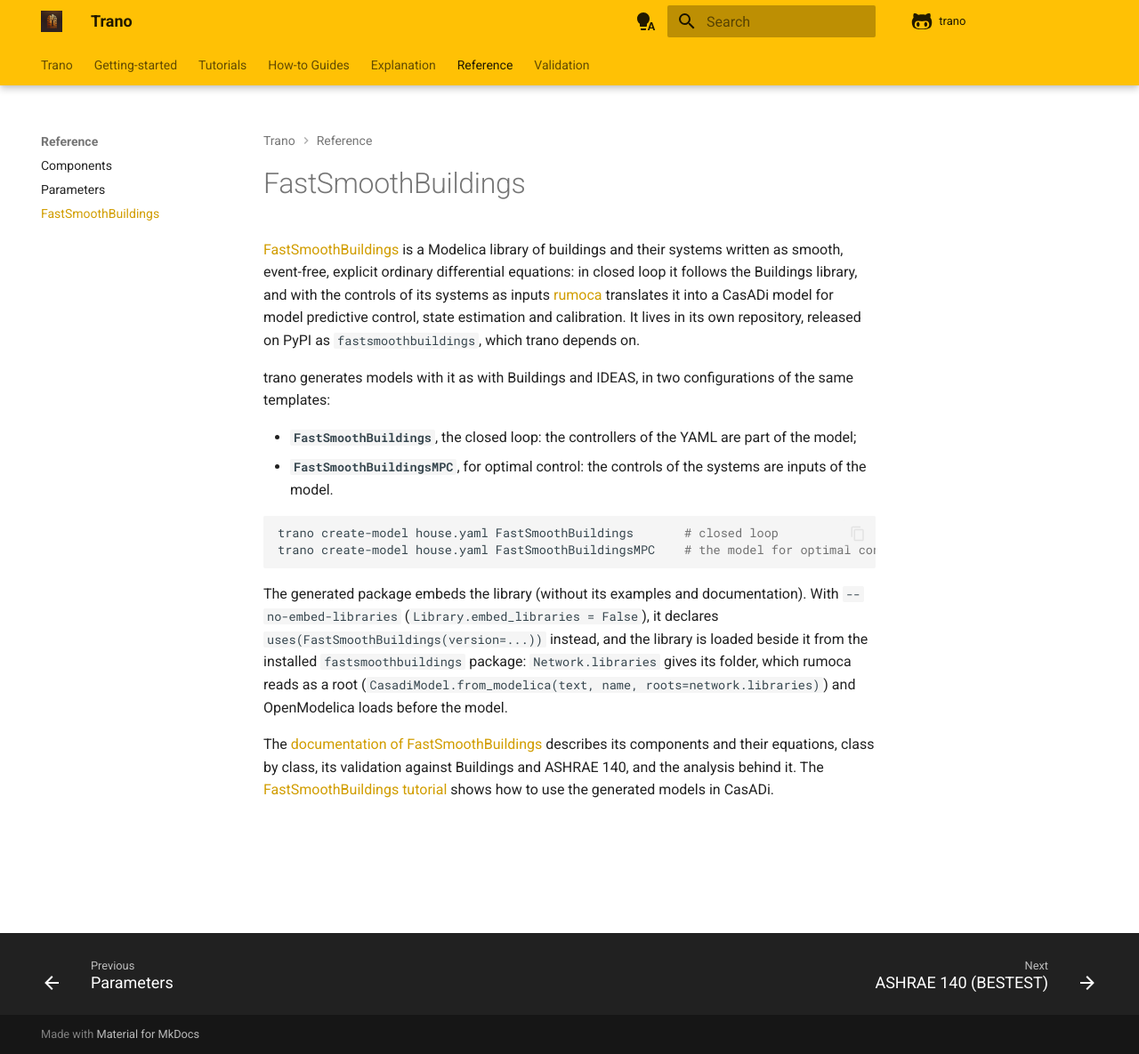
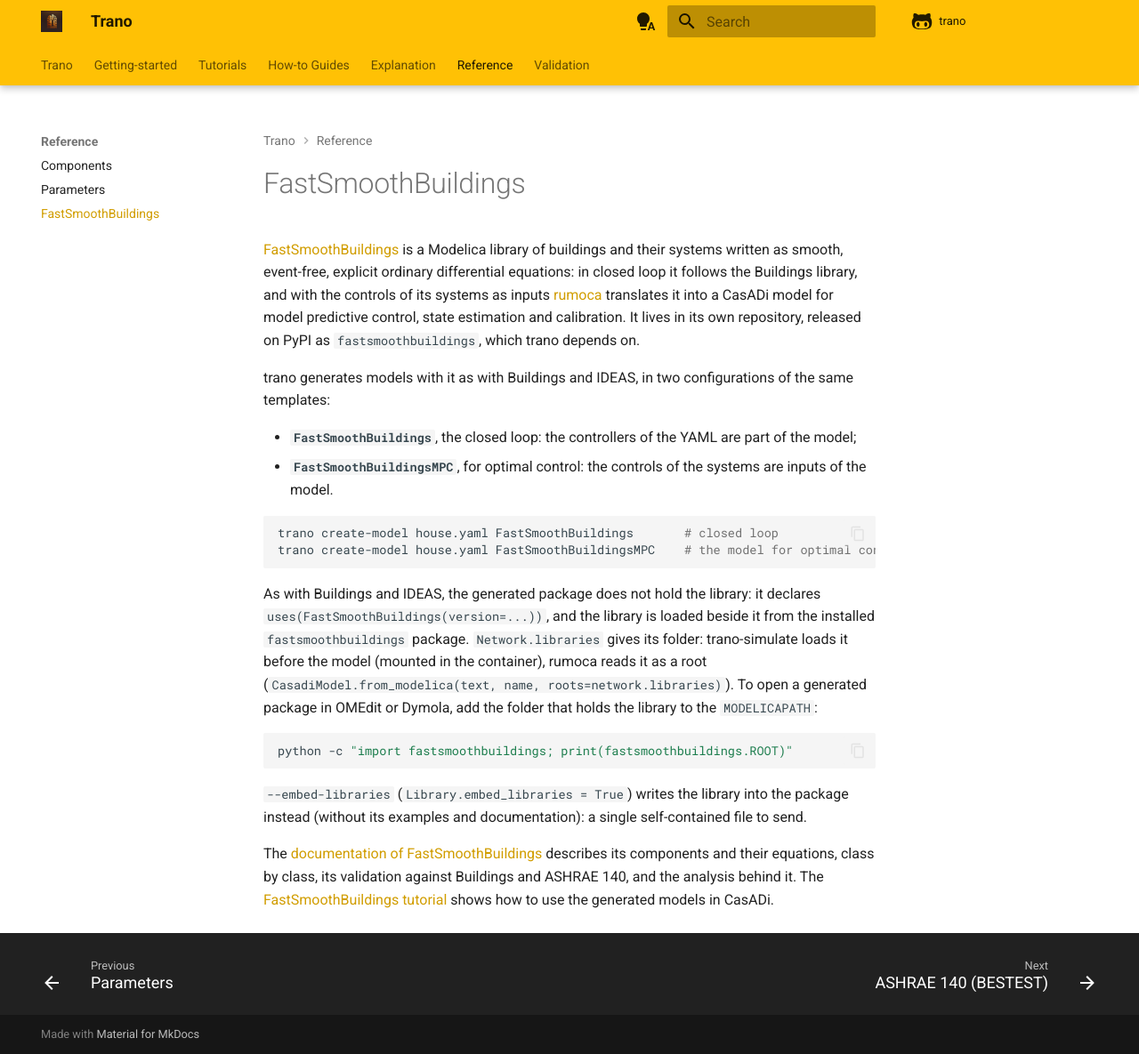
Before and after one commit to andoludo/trano, an MkDocs documentation site: the page built from docs/reference/fast_smooth_buildings.md, in a window 1280 px wide and 1185 px high. Shown: the whole window at 89% size. Built offline with MkDocs 1.6.1 and Material for MkDocs 9.7.7, drawn with Linux system fonts in a browser that asks for light colours; comment, search, counter and statistics services are not loaded.

Commit message:
Reference FastSmoothBuildings by default, as Buildings and IDEAS
A generated package declares uses(FastSmoothBuildings(version=...))
instead of holding the library: trano-simulate loads it before the model
from the installed fastsmoothbuildings package (mounted in the
container), rumoca reads it as a root (Network.libraries). The CLI
option --embed-libraries (Library.embed_libraries) still writes it into
the package, a single self-contained file. Requires trano-simulate 0.3.0.

Co-Authored-By: Claude Opus 5.5 <noreply@anthropic.com>
Claude-Session: https://claude.ai/code/session_01AxNK5XGSLybqEFSBZZysc8

````diff
--- a/docs/reference/fast_smooth_buildings.md
+++ b/docs/reference/fast_smooth_buildings.md
@@ -16,11 +16,18 @@ trano create-model house.yaml FastSmoothBuildings       # closed loop
 trano create-model house.yaml FastSmoothBuildingsMPC    # the model for optimal control
 ```
 
-The generated package embeds the library (without its examples and documentation). With `--no-embed-libraries`
-(`Library.embed_libraries = False`), it declares `uses(FastSmoothBuildings(version=...))` instead, and the library is
-loaded beside it from the installed `fastsmoothbuildings` package: `Network.libraries` gives its folder, which
-rumoca reads as a root (`CasadiModel.from_modelica(text, name, roots=network.libraries)`) and OpenModelica loads
-before the model.
+As with Buildings and IDEAS, the generated package does not hold the library: it declares
+`uses(FastSmoothBuildings(version=...))`, and the library is loaded beside it from the installed `fastsmoothbuildings`
+package. `Network.libraries` gives its folder: trano-simulate loads it before the model (mounted in the container),
+rumoca reads it as a root (`CasadiModel.from_modelica(text, name, roots=network.libraries)`). To open a generated
+package in OMEdit or Dymola, add the folder that holds the library to the `MODELICAPATH`:
+
+```bash
+python -c "import fastsmoothbuildings; print(fastsmoothbuildings.ROOT)"
+```
+
+`--embed-libraries` (`Library.embed_libraries = True`) writes the library into the package instead (without its
+examples and documentation): a single self-contained file to send.
 
 The [documentation of FastSmoothBuildings](https://andoludo.github.io/FastSmoothBuildings/) describes its components
 and their equations, class by class, its validation against Buildings and ASHRAE 140, and the analysis behind it. The
--- a/pyproject.toml
+++ b/pyproject.toml
@@ -40,7 +40,7 @@ dependencies = [
     "typer>=0.19.2,<1",
     "pydot>=3.0.4,<4",
     "yattag>=1.16.1,<2",
-    "trano-simulate>=0.2.0,<1",
+    "trano-simulate>=0.3.0,<1",
     "fastsmoothbuildings>=0.2.0,<1",
 ]
 
````
Also changed, not shown: docs/tutorials/fast_smooth_buildings.md (+5 -2 lines), 5 other files.
